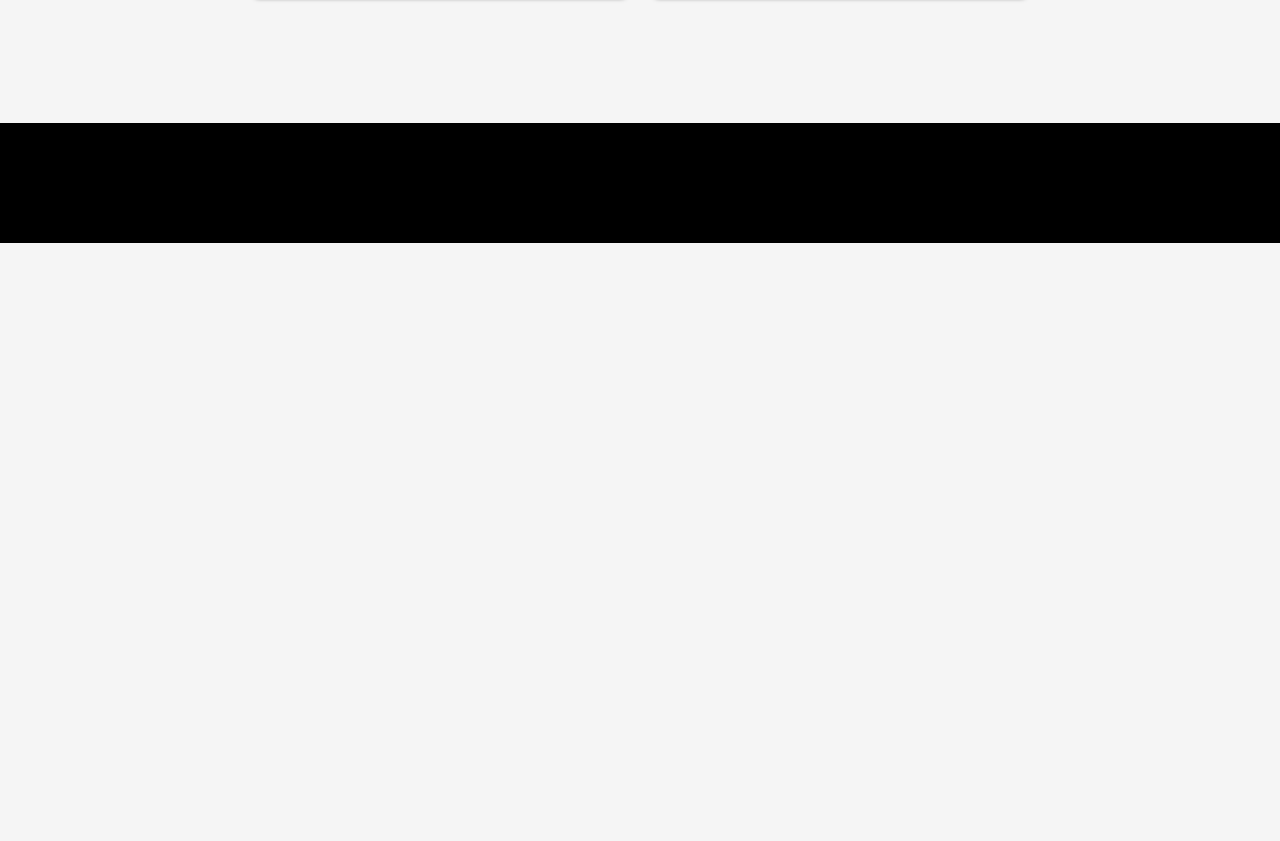
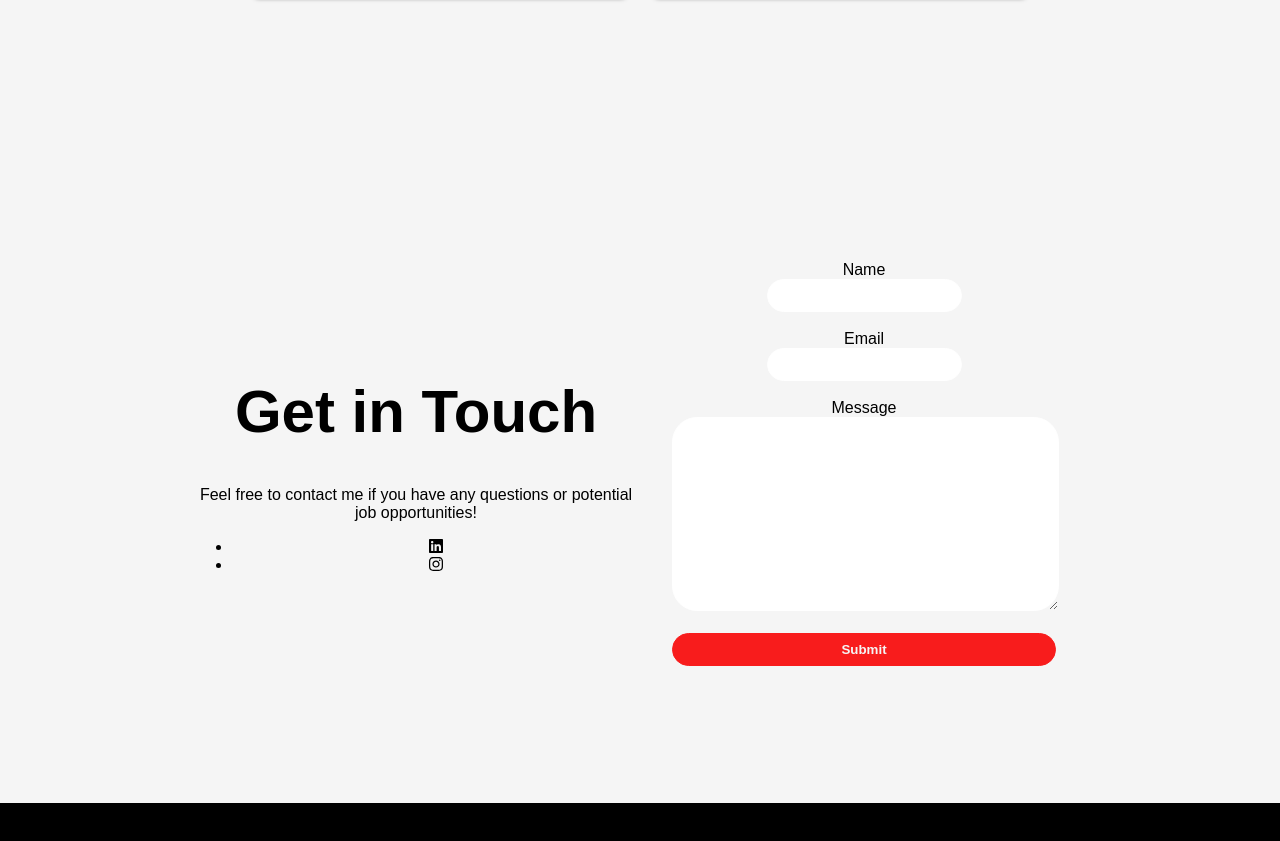
Before and after one commit to ShazAliMomin/personal-site, a React (Create React App) app: page / in a window 1280 px wide. Shown: the part 3069-3910 px from the top of the page. Before the commit the page ends 3312 px from the top, so only its background shows below. Built offline with nearby package versions, Linux system fonts and the light colour scheme; a web font is replaced by a local one.

Commit message:
Adding Contact section

```diff
--- a/src/App.js
+++ b/src/App.js
@@ -4,7 +4,7 @@
 import About from "./components/About/About";
 import Experience from "./components/Experience/Experience";
 import Project from "./components/ProjectSection/Project";
-// import Contact from "./components/Contact/Contact";
+import Contact from "./components/Contact/Contact";
 import Footer from "./components/Footer/Footer";
 
 function App() {
@@ -15,6 +15,7 @@
       <About />
       <Experience />
       <Project />
+      <Contact />
       <Footer />
     </div>
   );
--- a/src/components/Contact/Contact.css
+++ b/src/components/Contact/Contact.css
@@ -1,12 +1,56 @@
 .contact-container {
-  background-color: white;
   height: 85vh;
+  display: flex;
+  justify-content: center;
+  align-items: center;
 }
 
 .contact-container h1 {
+  font-size: 60px;
+}
+
+.socials {
+  width: 35%;
+}
+
+.contact-form {
+  width: 30%;
+  /* box-shadow: 0 0 5px 0; */
+  padding: 2rem 2rem;
+}
+
+.contact-form span {
   color: black;
-  margin: 0;
-  padding: 0;
-  padding-top: 2rem;
-  text-align: center;
 }
+
+.contactInput {
+  border: 1px solid white;
+  border-radius: 25px;
+  padding: 0.5rem;
+}
+
+.contact-form textarea {
+  border: 1px solid white;
+  border-radius: 25px;
+  padding: 1rem;
+  max-width: 92%;
+  min-width: 92%;
+  max-height: 20vh;
+  min-height: 20vh;
+}
+
+.submit {
+  border: 1px solid rgb(248, 28, 28);
+  border-radius: 25px;
+  color: whitesmoke;
+  font-weight: bold;
+  padding: 0.5rem;
+  background-color: rgb(248, 28, 28);
+  width: 100%;
+}
+
+.submit:hover {
+  border: 1px solid rgb(248, 28, 28);
+  color: rgb(248, 28, 28);
+  background-color: whitesmoke;
+}
--- a/src/components/Contact/Contact.jsx
+++ b/src/components/Contact/Contact.jsx
@@ -1,10 +1,54 @@
 import React from "react";
 import "./Contact.css";
+import { FontAwesomeIcon } from "@fortawesome/react-fontawesome";
+import { faLinkedin, faInstagram } from "@fortawesome/free-brands-svg-icons";
 
 function Contact() {
   return (
     <div className="contact-container">
-      <h1>Contact Me</h1>
+      <div className="socials">
+        <h1>Get in Touch</h1>
+        <p>
+          Feel free to contact me if you have any questions or potential job
+          opportunities!
+        </p>
+        <ul>
+          <li>
+            <FontAwesomeIcon icon={faLinkedin} />
+          </li>
+          <li>
+            <FontAwesomeIcon icon={faInstagram} />
+          </li>
+        </ul>
+      </div>
+      <div className="contact-form">
+        <form
+          action="mailto:momin.shazali01@gmail.com"
+          method="POST"
+          enctype="text/plain"
+          name="EmailForm"
+        >
+          <div className="input-container">
+            <label>Name</label>
+            <br></br>
+            <input className="contactInput" type="text" name="name"></input>
+          </div>
+          <br></br>
+          <div className="input-container">
+            <label>Email</label>
+            <br></br>
+            <input className="contactInput" type="text" name="email"></input>
+          </div>
+          <br></br>
+          <div className="input-container">
+            <label>Message</label>
+            <br></br>
+            <textarea rows="6" cols="70"></textarea>
+          </div>
+          <br></br>
+          <input className="submit" type="submit" value="Submit"></input>
+        </form>
+      </div>
     </div>
   );
 }
```
